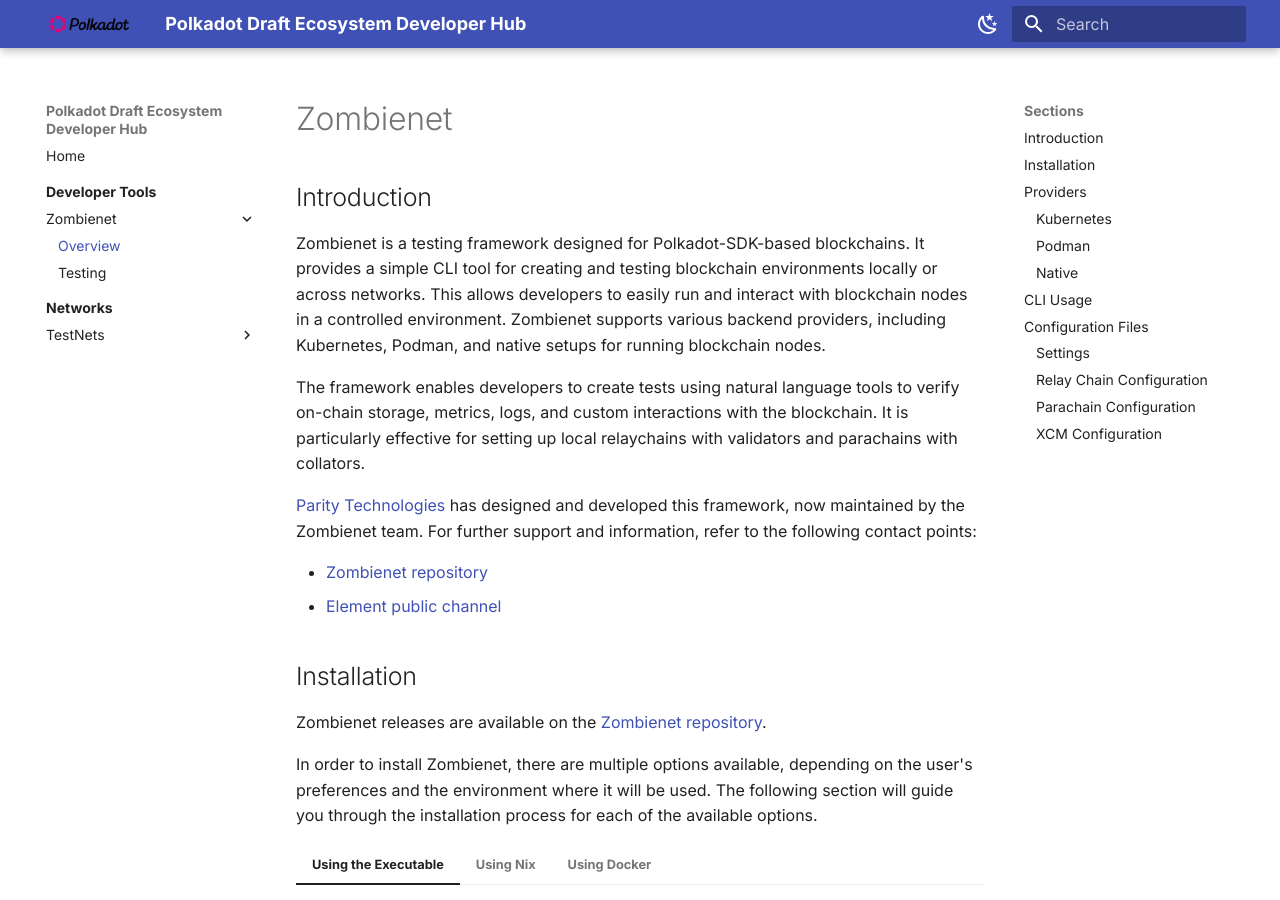
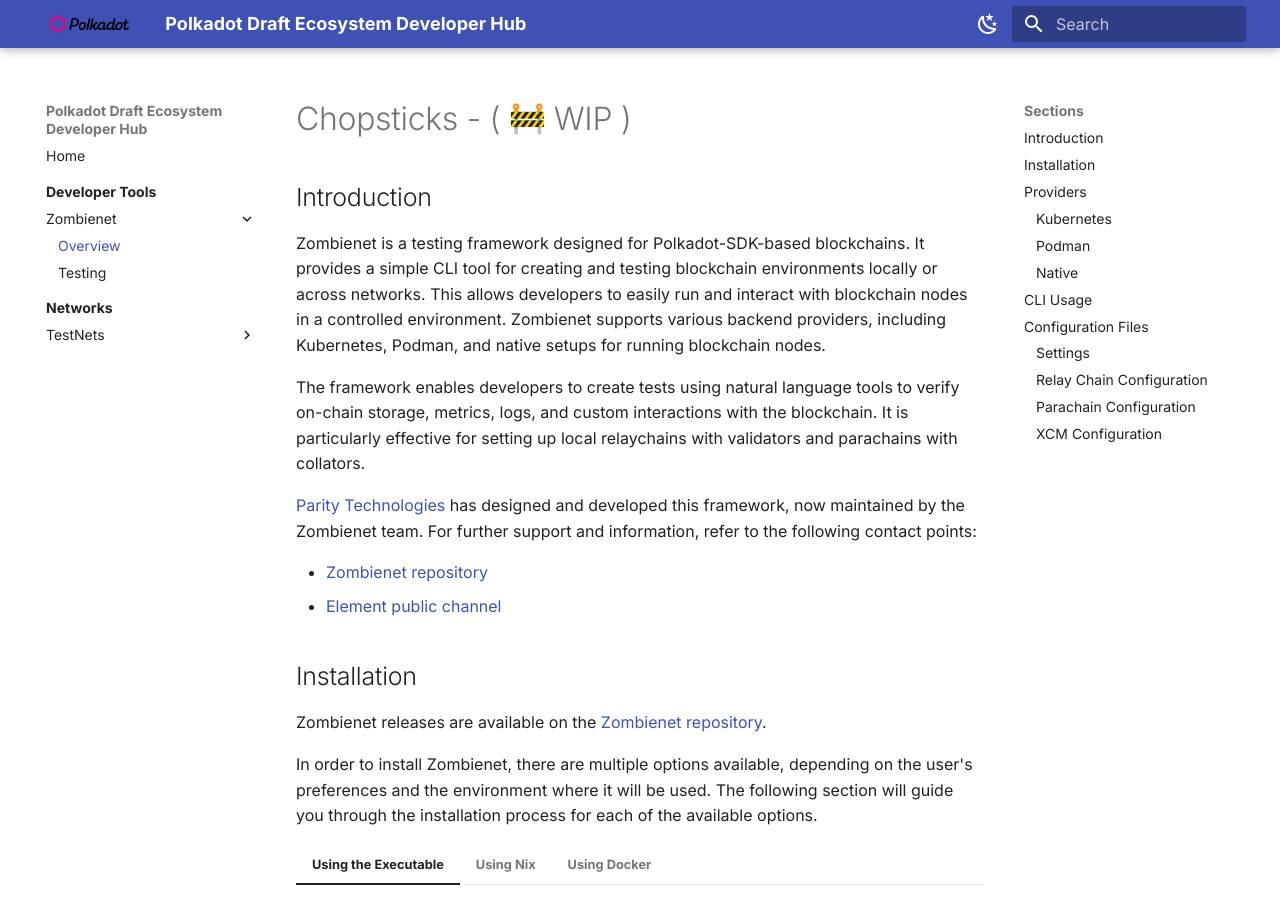
Before and after one commit to papermoonio/polkadot-ecosystem-docs-draft, an MkDocs documentation site: the page built from docs/dev-tools/zombienet/overview.md, in a window 1280 px wide and 900 px high. Built offline with MkDocs 1.6.1 and Material for MkDocs 9.7.7, drawn with Linux system fonts in a browser that asks for light colours; emoji names are drawn with the system emoji font.

Commit message:
fix: adding wip to title

```diff
--- a/docs/dev-tools/zombienet/overview.md
+++ b/docs/dev-tools/zombienet/overview.md
@@ -3,7 +3,7 @@
 description: Diving deeper into Zombienet, a versatile tool enabling the creation of temporary substrate networks for testing purposes.
 ---
 
-# Zombienet
+# Chopsticks - ( :construction: WIP )
 
 ## Introduction
 Zombienet is a testing framework designed for Polkadot-SDK-based blockchains. It provides a simple CLI tool for creating and testing blockchain environments locally or across networks. This allows developers to easily run and interact with blockchain nodes in a controlled environment. Zombienet supports various backend providers, including Kubernetes, Podman, and native setups for running blockchain nodes.
```
